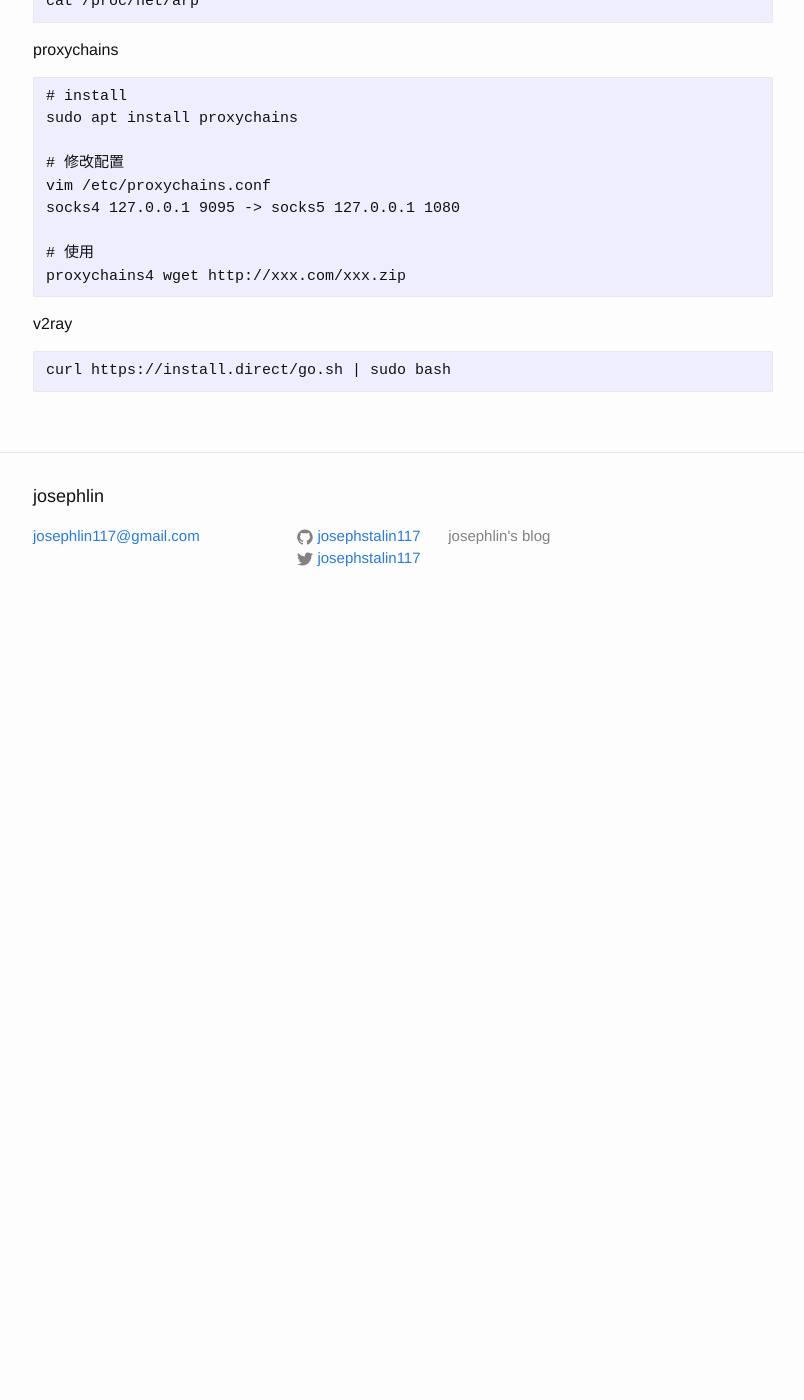
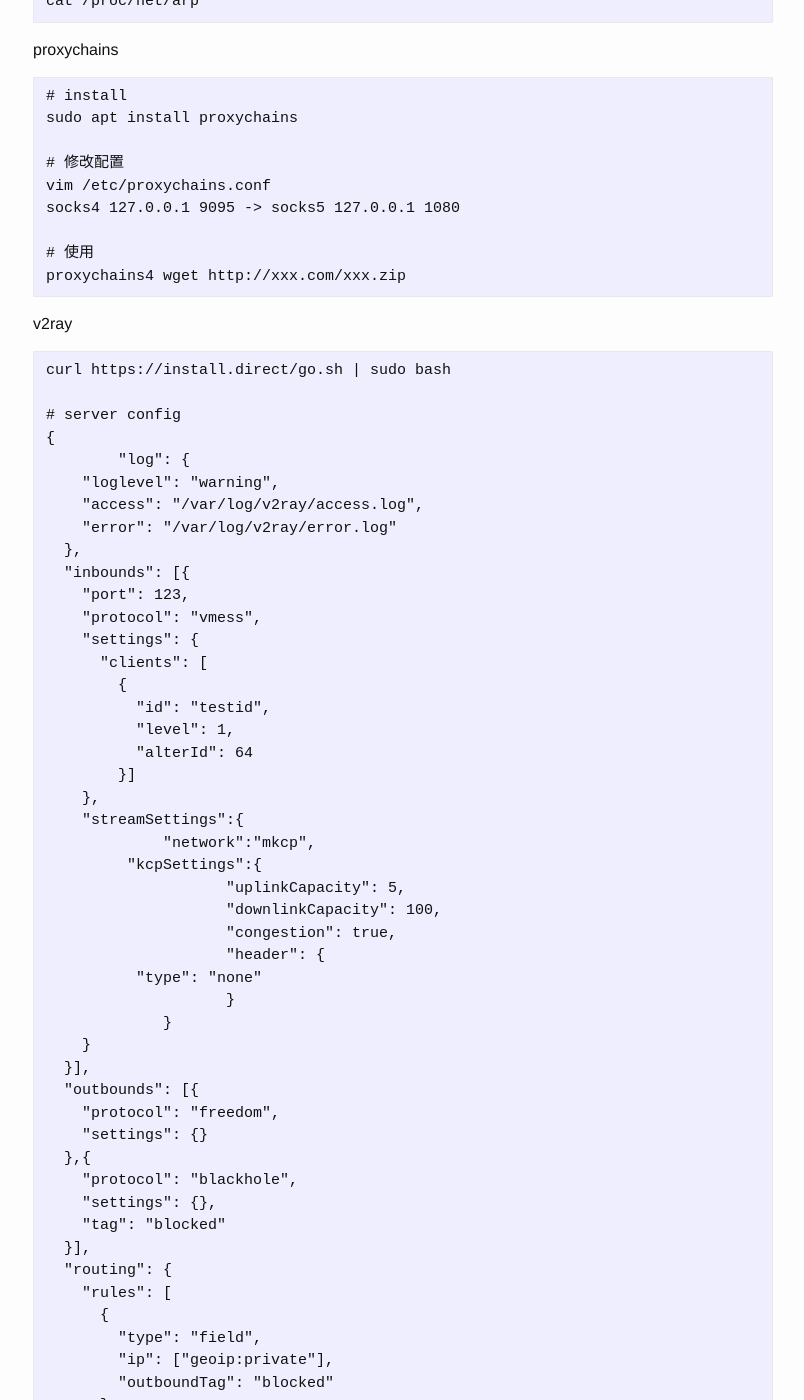
Before and after one commit to josephstalin117/josephstalin117.github.io, a Jekyll site: the page built from _posts/2019-5-28-networking.markdown, in a window 1280 px wide and 1400 px high, scrolled down 623 px. Shown: the whole window, without its empty margins (237-1041 px from the left). Built offline with Jekyll 4.4.1, drawn with Linux system fonts in a browser that asks for light colours; before the commit the page ends 1253 px from its top, so only the background shows below that; some of the changed text lies outside the part shown.

Commit message:
add v2ray config

````diff
--- a/_posts/2019-5-28-networking.markdown
+++ b/_posts/2019-5-28-networking.markdown
@@ -43,4 +43,130 @@
 v2ray
 ```
 curl https://install.direct/go.sh | sudo bash
+
+# server config
+{
+	"log": {
+    "loglevel": "warning",
+    "access": "/var/log/v2ray/access.log",
+    "error": "/var/log/v2ray/error.log"
+  },
+  "inbounds": [{
+    "port": 123,
+    "protocol": "vmess",
+    "settings": {
+      "clients": [
+        {
+          "id": "testid",
+          "level": 1,
+          "alterId": 64
+        }]
+    },
+    "streamSettings":{
+	     "network":"mkcp",
+    	 "kcpSettings":{
+		    "uplinkCapacity": 5,
+		    "downlinkCapacity": 100,
+		    "congestion": true,
+		    "header": {
+          "type": "none"
+		    }
+	     }
+    }
+  }],
+  "outbounds": [{
+    "protocol": "freedom",
+    "settings": {}
+  },{
+    "protocol": "blackhole",
+    "settings": {},
+    "tag": "blocked"
+  }],
+  "routing": {
+    "rules": [
+      {
+        "type": "field",
+        "ip": ["geoip:private"],
+        "outboundTag": "blocked"
+      }
+    ]
+  }
+}
+
+
+# client config
+{
+  "log": {
+    "access": "/var/log/v2ray/access.log",
+    "error": "/var/log/v2ray/error.log",
+    "loglevel": "warning"
+  },
+  "inbounds": [{
+    // Port to listen on. You may need root access if the value is less than 1024.
+    "port": 1081,
+
+    // IP address to listen on. Change to "0.0.0.0" to listen on all network interfaces.
+    //"listen": "127.0.0.1",
+    "listen": "0.0.0.0",
+
+    // Tag of the inbound proxy. May be used for routing.
+    "tag": "socks-inbound",
+
+    // Protocol name of inbound proxy.
+    "protocol": "socks",
+
+    // Settings of the protocol. Varies based on protocol.
+    "settings": {
+      "auth": "noauth",
+      "udp": false,
+      //"ip": "127.0.0.1"
+      "ip": "172.18.3.1"
+    },
+
+    // Enable sniffing on TCP connection.
+    "sniffing": {
+      "enabled": true,
+      // Target domain will be overriden to the one carried by the connection, if the connection is HTTP or HTTPS.
+      "destOverride": ["http", "tls"]
+    }
+  }],
+
+  // List of outbound proxy configurations.
+  "outbounds": [{
+    // Protocol name of the outbound proxy.
+    "protocol": "vmess",
+
+    // Settings of the protocol. Varies based on protocol.
+    "settings": {
+    	"vnext": [{
+        	"address": "ip",
+        	"port": 123,
+        	"users": [{ "id": "d821" }]
+      }]
+    },
+
+     "streamSettings": {
+        "network": "mkcp",
+        "kcpSettings": {
+          "uplinkCapacity": 5,
+          "downlinkCapacity": 100,
+          "congestion": true,
+          "header": {
+            "type": "none"
+          }
+        }
+      },
+
+    // Tag of the outbound. May be used for routing.
+    "tag": "direct"
+  },{
+    "protocol": "blackhole",
+    "settings": {},
+    "tag": "blocked"
+  }],
+
+  // You may add other entries to the configuration, but they will not be recognized by V2Ray.
+  "other": {}
+}
+
 ```
````
